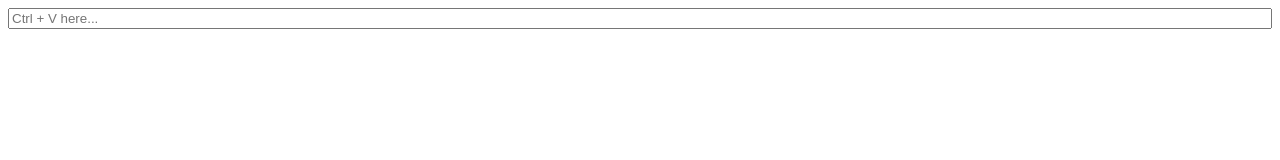
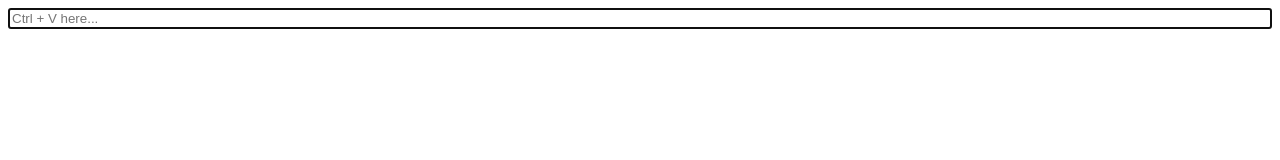
Before and after one commit to vkalbums/vkalbums.github.io, a plain HTML site: page index.html in a window 1280 px wide. Drawn offline with Linux system fonts and the light colour scheme.

Commit message:
Add autofocus

```diff
--- a/index.html
+++ b/index.html
@@ -18,7 +18,7 @@
 </script>
 </head>
 <body>
-<input id="url" style="width: 100%;" placeholder="Ctrl + V here..." onchange="addAlbumsLink();"></input>
+<input id="url" style="width: 100%;" placeholder="Ctrl + V here..." autofocus onchange="addAlbumsLink();"></input>
 <ul id="list"></ul>
 </body>
 </html>
```
